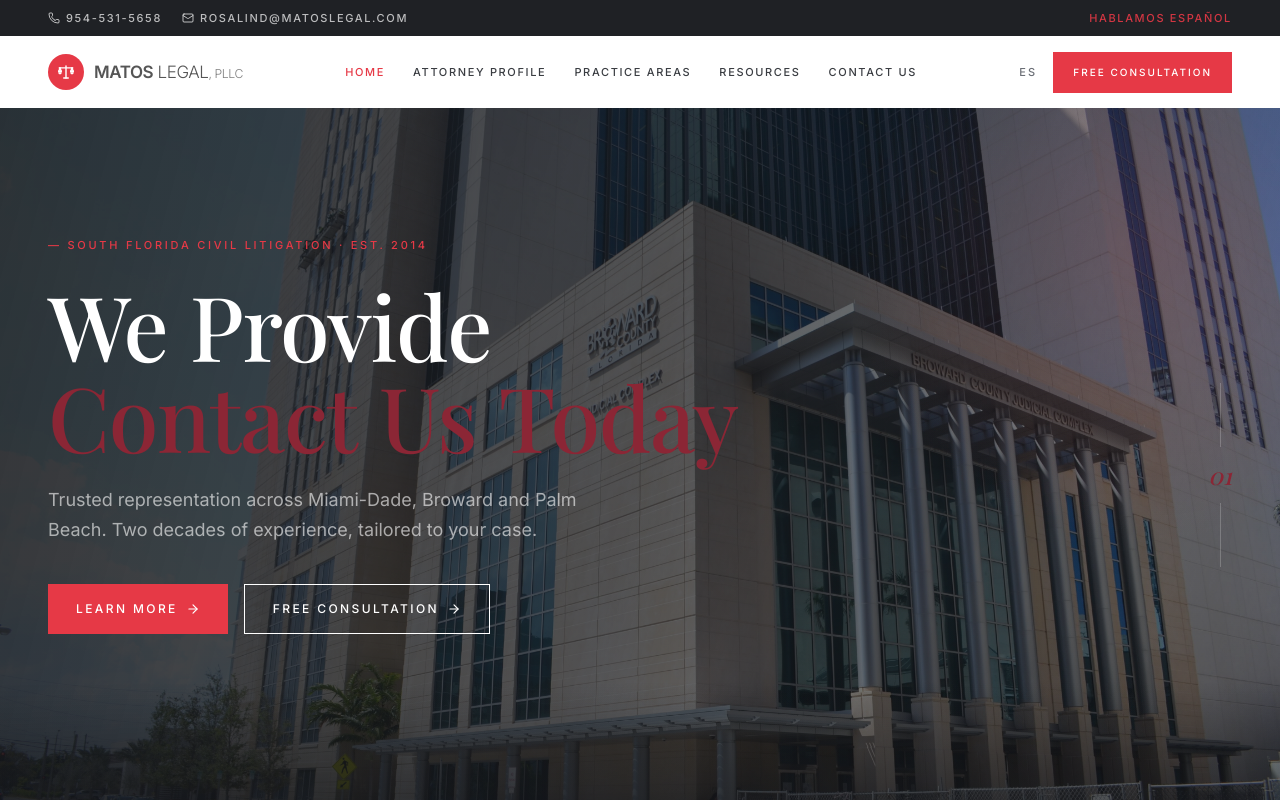
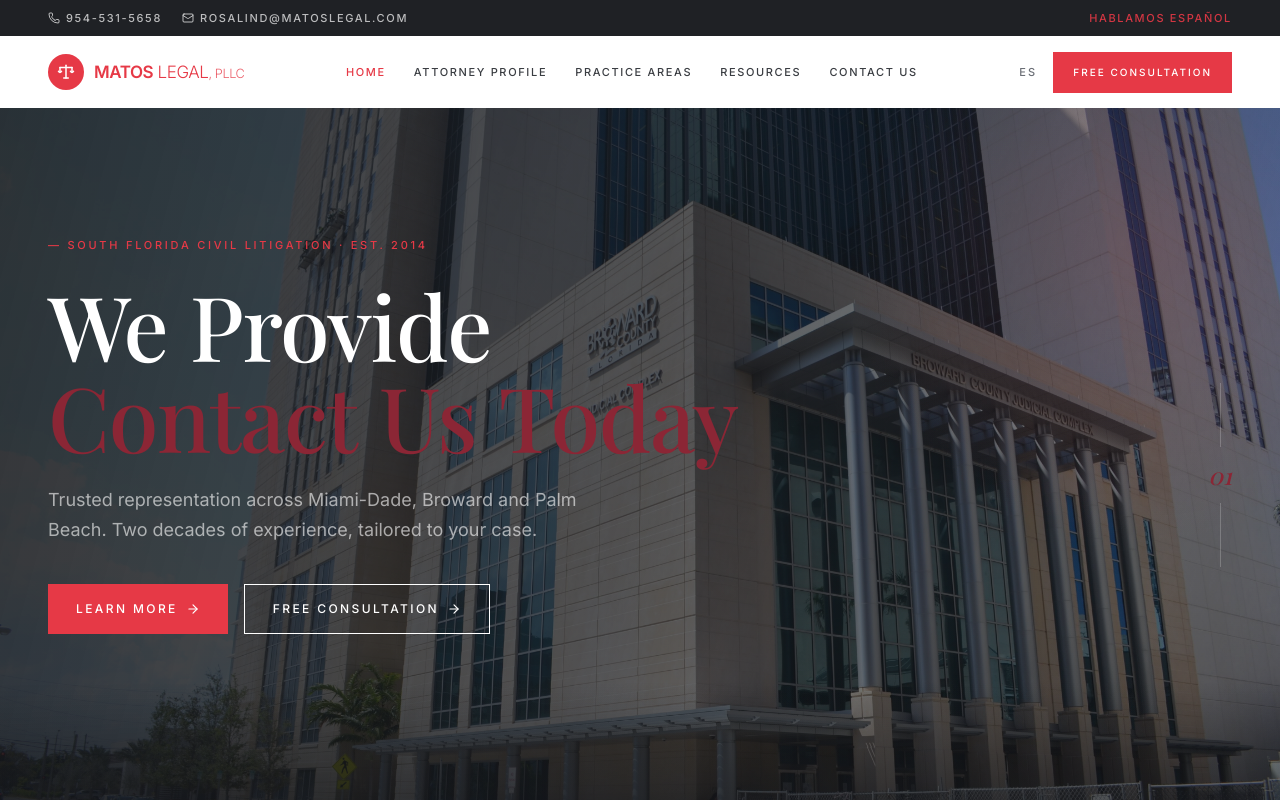
Before and after one commit to jcdammert/matoslegal, a Next.js app: page /en in a window 1280 px wide. Shown: the top 800 px of the page. Built offline with nearby package versions, Linux system fonts and the light colour scheme.

Commit message:
Revert "Update Logo to match actual brand file exactly"
This reverts commit a9ff5540f37c3bbe399ad8989ce812364ef1636b.

```diff
--- a/components/layout/Logo.tsx
+++ b/components/layout/Logo.tsx
@@ -5,26 +5,24 @@ interface LogoProps {
   href?: string;
   size?: "sm" | "md" | "lg";
   className?: string;
-  inverted?: boolean; // white text version for dark backgrounds
+  inverted?: boolean; // white version for dark bg
 }
 
 export function Logo({ href, size = "md", className, inverted = false }: LogoProps) {
   const sizes = {
-    sm: { circle: "w-7 h-7", icon: 14, text: "text-sm",     gap: "gap-2"   },
+    sm: { circle: "w-7 h-7", icon: 14, text: "text-sm", gap: "gap-2" },
     md: { circle: "w-9 h-9", icon: 18, text: "text-[17px]", gap: "gap-2.5" },
-    lg: { circle: "w-11 h-11", icon: 22, text: "text-xl",   gap: "gap-3"   },
+    lg: { circle: "w-11 h-11", icon: 22, text: "text-xl", gap: "gap-3" },
   };
 
   const s = sizes[size];
-  // Circle stays red on both light and dark backgrounds
-  const circleColor = "bg-[var(--red)]";
-  const iconColor   = "#ffffff";
-  // Text: dark gray on light backgrounds (matches the actual logo), white when inverted
-  const textColor   = inverted ? "text-white" : "text-[#555555]";
+  const textColor = inverted ? "text-white" : "text-[var(--red)]";
+  const circleColor = inverted ? "bg-white" : "bg-[var(--red)]";
+  const iconColor = inverted ? "var(--red)" : "#ffffff";
 
   const inner = (
     <div className={cn("flex items-center select-none", s.gap, className)}>
-      {/* Red circle with scales icon */}
+      {/* Circle with scales icon */}
       <div
         className={cn(
           "rounded-full flex items-center justify-center flex-shrink-0",
@@ -32,50 +30,39 @@ export function Logo({ href, size = "md", className, inverted = false }: LogoPro
           s.circle
         )}
       >
-        {/*
-          Scales SVG — matches the actual logo:
-          geometric flat-bottomed pans, V-chain from beam ends, post + base
-        */}
+        {/* Scales of justice SVG — custom to match logo exactly */}
         <svg
           width={s.icon}
           height={s.icon}
           viewBox="0 0 24 24"
           fill="none"
           stroke={iconColor}
-          strokeWidth="1.9"
+          strokeWidth="2"
           strokeLinecap="round"
           strokeLinejoin="round"
           aria-hidden
         >
-          {/* Vertical post */}
-          <line x1="12" y1="4" x2="12" y2="20" />
-          {/* Horizontal beam */}
-          <line x1="3" y1="6.5" x2="21" y2="6.5" />
-
-          {/* Left V-chain from beam end down to pan top-corners */}
-          <line x1="4"  y1="6.5" x2="2.5" y2="11" />
-          <line x1="4"  y1="6.5" x2="5.5" y2="11" />
-          {/* Left pan — flat trapezoid */}
-          <line x1="2.5" y1="11" x2="5.5" y2="11" />
-          <path d="M2.5 11 L3 14 H5 L5.5 11" />
-
-          {/* Right V-chain */}
-          <line x1="20" y1="6.5" x2="18.5" y2="11" />
-          <line x1="20" y1="6.5" x2="21.5" y2="11" />
-          {/* Right pan — flat trapezoid */}
-          <line x1="18.5" y1="11" x2="21.5" y2="11" />
-          <path d="M18.5 11 L19 14 H21 L21.5 11" />
-
-          {/* Base foot */}
-          <line x1="9" y1="20" x2="15" y2="20" />
+          {/* Balance beam */}
+          <line x1="12" y1="3" x2="12" y2="20" />
+          <line x1="4" y1="6" x2="20" y2="6" />
+          {/* Left pan chain */}
+          <line x1="4" y1="6" x2="4" y2="11" />
+          {/* Right pan chain */}
+          <line x1="20" y1="6" x2="20" y2="11" />
+          {/* Left pan arc */}
+          <path d="M2 11 Q4 14 6 11" />
+          {/* Right pan arc */}
+          <path d="M18 11 Q20 14 22 11" />
+          {/* Base */}
+          <path d="M9 20 h6" />
         </svg>
       </div>
 
-      {/* Wordmark — bold MATOS + regular LEGAL + small PLLC, all same gray */}
+      {/* Wordmark */}
       <span className={cn("font-body leading-none tracking-tight", s.text, textColor)}>
-        <span className="font-bold">MATOS</span>
+        <span className="font-extrabold">MATOS</span>
         <span className="font-light"> LEGAL</span>
-        <span className="font-light text-[0.72em] opacity-75">, PLLC</span>
+        <span className="font-light text-[0.75em] opacity-80">, PLLC</span>
       </span>
     </div>
   );
```
